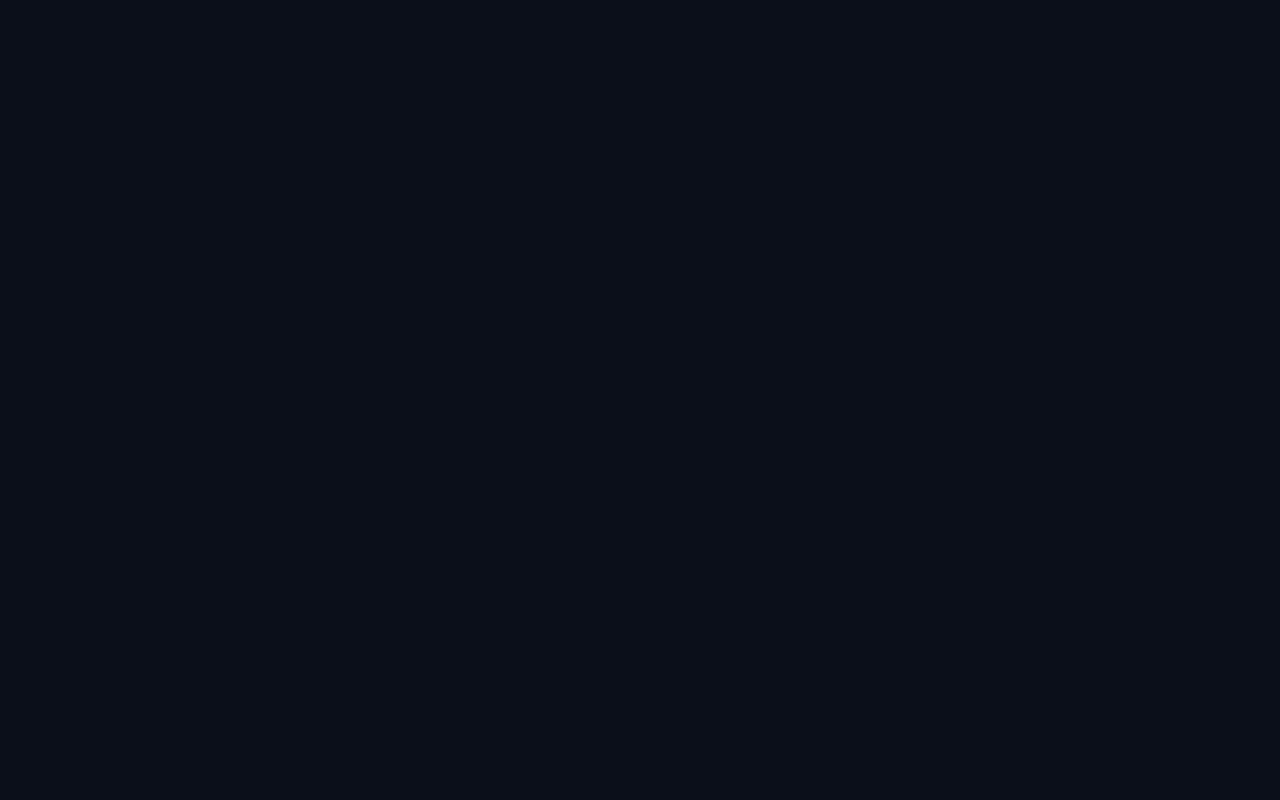
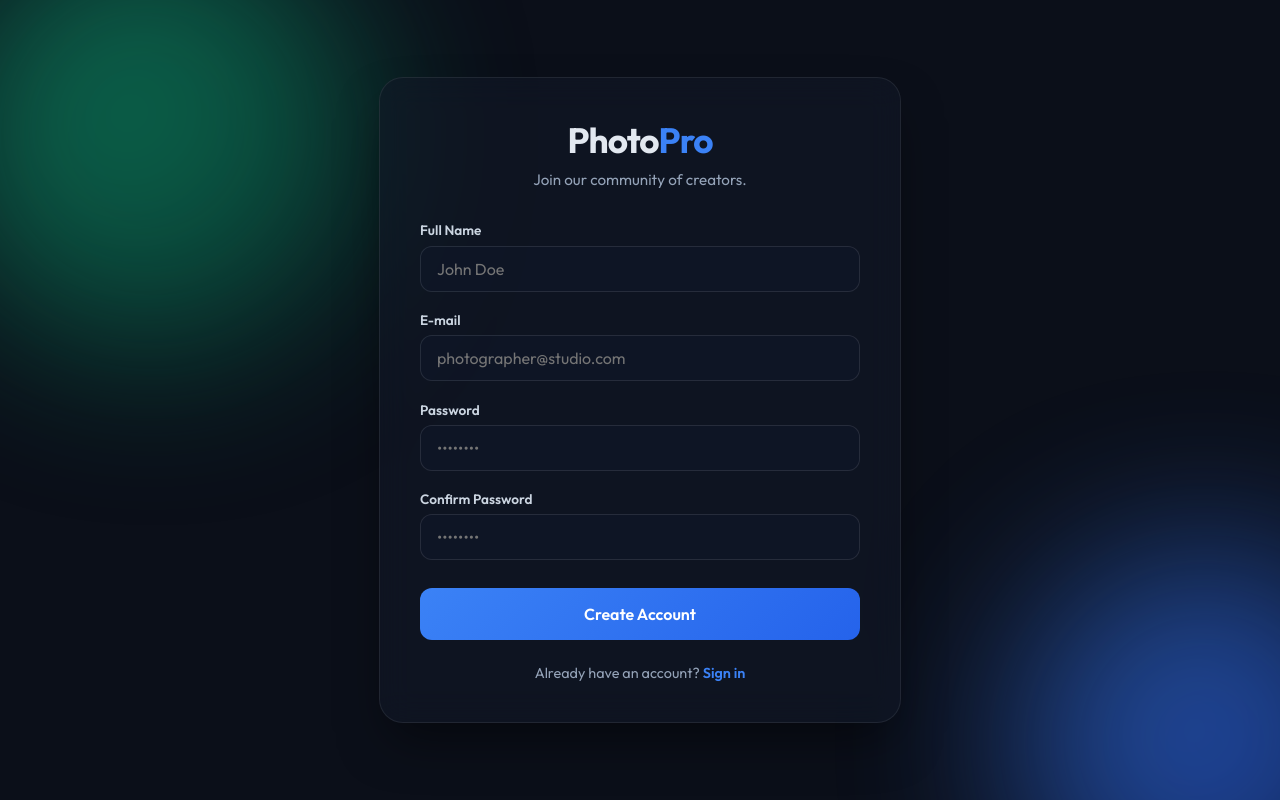
Before and after one commit to ClemDW/AtelierS6, a Vue app in the folder front/: page /register in a window 1280 px wide. Built offline with nearby package versions, Linux system fonts and the light colour scheme; the HTML template or start-up script is replaced by a standard one.

Commit message:
feat: création de compte

```diff
--- a/front/src/stores/auth.ts
+++ b/front/src/stores/auth.ts
@@ -33,6 +33,19 @@ export const useAuthStore = defineStore('auth', () => {
     await fetchUserProfile()
   }
 
+  async function register(name: string, email: string, password?: string) {
+    const response = await api('/auth/register', {
+      method: 'POST',
+      body: { name, email, password }
+    })
+
+    if (response.access_token) {
+      token.value = response.access_token
+      localStorage.setItem('auth_token', response.access_token)
+      await fetchUserProfile()
+    }
+  }
+
   async function fetchUserProfile() {
     try {
       const userData = await api('/me')
@@ -49,5 +62,5 @@ export const useAuthStore = defineStore('auth', () => {
     localStorage.removeItem('auth_token')
   }
 
-  return { token, user, isAuthenticated, login, logout, fetchUserProfile }
+  return { token, user, isAuthenticated, login, register, logout, fetchUserProfile }
 })
--- a/front/src/views/RegisterView.vue
+++ b/front/src/views/RegisterView.vue
@@ -6,4 +6,271 @@ import { useRouter } from 'vue-router'
 const authStore = useAuthStore()
 const router = useRouter()
 
+const name = ref('')
+const email = ref('')
+const password = ref('')
+const confirmPassword = ref('')
+const isLoading = ref(false)
+const errorMessage = ref('')
+
+const handleRegister = async () => {
+  if (password.value !== confirmPassword.value) {
+    errorMessage.value = 'Passwords do not match.'
+    return
+  }
+
+  isLoading.value = true
+  errorMessage.value = ''
+
+  try {
+    // On suppose que ton store a une méthode register
+    await authStore.register(name.value, email.value, password.value, confirmPassword.value)
+    router.push({ name: 'home' })
+  } catch (error) {
+    errorMessage.value = 'Registration failed. This email might already be in use.'
+  } finally {
+    isLoading.value = false
+  }
+}
 </script>
+
+<template>
+  <div class="login-wrapper">
+    <div class="blob blob-1"></div>
+    <div class="blob blob-2"></div>
+
+    <div class="login-card">
+      <div class="card-header">
+        <h1>Photo<span class="highlight">Pro</span></h1>
+        <p>Join our community of creators.</p>
+      </div>
+
+      <form @submit.prevent="handleRegister" class="form-container">
+        <div class="input-group">
+          <label for="name">Full Name</label>
+          <input
+            type="text"
+            id="name"
+            v-model="name"
+            placeholder="John Doe"
+            required
+            :disabled="isLoading"
+          />
+        </div>
+
+        <div class="input-group">
+          <label for="email">E-mail</label>
+          <input
+            type="email"
+            id="email"
+            v-model="email"
+            placeholder="photographer@studio.com"
+            required
+            :disabled="isLoading"
+          />
+        </div>
+
+        <div class="input-group">
+          <label for="password">Password</label>
+          <input
+            type="password"
+            id="password"
+            v-model="password"
+            placeholder="••••••••"
+            required
+            :disabled="isLoading"
+          />
+        </div>
+
+        <div class="input-group">
+          <label for="confirmPassword">Confirm Password</label>
+          <input
+            type="password"
+            id="confirmPassword"
+            v-model="confirmPassword"
+            placeholder="••••••••"
+            required
+            :disabled="isLoading"
+          />
+        </div>
+
+        <p v-if="errorMessage" class="error-text">{{ errorMessage }}</p>
+
+        <button type="submit" class="submit-btn" :disabled="isLoading">
+          {{ isLoading ? 'Creating account...' : 'Create Account' }}
+        </button>
+      </form>
+
+      <div class="card-footer">
+        Already have an account? <RouterLink :to="{ name: 'login' }" class="link">Sign in</RouterLink>
+      </div>
+    </div>
+  </div>
+</template>
+
+<style scoped>
+/* Les styles sont identiques à ton fichier original pour garder la cohérence */
+.login-wrapper {
+  position: relative;
+  display: flex;
+  align-items: center;
+  justify-content: center;
+  min-height: 100vh;
+  width: 100%;
+  background-color: #0b0f19;
+  overflow: hidden;
+  z-index: 1;
+}
+
+.blob {
+  position: absolute;
+  filter: blur(80px);
+  z-index: -1;
+  opacity: 0.6;
+  animation: float 10s infinite ease-in-out alternate;
+}
+
+.blob-1 {
+  width: 400px;
+  height: 400px;
+  background: linear-gradient(135deg, #10b981, #065f46);
+  border-radius: 50%;
+  top: -10%;
+  left: -5%;
+}
+
+.blob-2 {
+  width: 350px;
+  height: 350px;
+  background: linear-gradient(135deg, #3b82f6, #1d4ed8);
+  border-radius: 50%;
+  bottom: -10%;
+  right: -5%;
+  animation-delay: -5s;
+}
+
+@keyframes float {
+  0% { transform: translate(0, 0) scale(1); }
+  100% { transform: translate(40px, 40px) scale(1.1); }
+}
+
+.login-card {
+  background: rgba(17, 24, 39, 0.6);
+  backdrop-filter: blur(16px);
+  -webkit-backdrop-filter: blur(16px);
+  border: 1px solid rgba(255, 255, 255, 0.08);
+  border-radius: 24px;
+  padding: 2.5rem; /* Légèrement réduit pour compenser les champs en plus */
+  width: 100%;
+  max-width: 440px;
+  box-shadow: 0 25px 50px -12px rgba(0, 0, 0, 0.5);
+  animation: slideUp 0.6s cubic-bezier(0.16, 1, 0.3, 1);
+}
+
+@keyframes slideUp {
+  from { opacity: 0; transform: translateY(30px); }
+  to { opacity: 1; transform: translateY(0); }
+}
+
+.card-header {
+  text-align: center;
+  margin-bottom: 2rem;
+}
+
+.card-header h1 {
+  font-size: 2.2rem;
+  margin: 0;
+  font-weight: 700;
+  letter-spacing: -1px;
+}
+
+.highlight {
+  color: #3b82f6;
+}
+
+.card-header p {
+  color: #94a3b8;
+  margin-top: 0.5rem;
+  font-size: 0.95rem;
+}
+
+.form-container {
+  display: flex;
+  flex-direction: column;
+  gap: 1.2rem;
+}
+
+.input-group {
+  display: flex;
+  flex-direction: column;
+  gap: 0.4rem;
+}
+
+.input-group label {
+  font-size: 0.85rem;
+  font-weight: 600;
+  color: #cbd5e1;
+}
+
+.input-group input {
+  padding: 0.75rem 1rem;
+  border-radius: 12px;
+  border: 1px solid rgba(255, 255, 255, 0.1);
+  background: rgba(15, 23, 42, 0.5);
+  color: #f8fafc;
+  font-size: 1rem;
+  font-family: inherit;
+  transition: all 0.3s ease;
+  outline: none;
+}
+
+.input-group input:focus {
+  border-color: #3b82f6;
+  background: rgba(15, 23, 42, 0.8);
+  box-shadow: 0 0 0 4px rgba(59, 130, 246, 0.15);
+}
+
+.error-text {
+  color: #ef4444;
+  font-size: 0.875rem;
+  margin: 0;
+  text-align: center;
+}
+
+.submit-btn {
+  margin-top: 0.5rem;
+  padding: 1rem;
+  border-radius: 12px;
+  border: none;
+  background: linear-gradient(135deg, #3b82f6, #2563eb);
+  color: #ffffff;
+  font-size: 1rem;
+  font-weight: 600;
+  font-family: inherit;
+  cursor: pointer;
+  transition: transform 0.2s, box-shadow 0.2s;
+}
+
+.submit-btn:hover:not(:disabled) {
+  transform: translateY(-2px);
+  box-shadow: 0 10px 20px -10px rgba(59, 130, 246, 0.7);
+}
+
+.card-footer {
+  margin-top: 1.5rem;
+  text-align: center;
+  color: #94a3b8;
+  font-size: 0.9rem;
+}
+
+.link {
+  color: #3b82f6;
+  text-decoration: none;
+  font-weight: 600;
+}
+
+.link:hover {
+  color: #60a5fa;
+  text-decoration: underline;
+}
+</style>
```
Also changed, not shown: 2 other files (tests, documents, lock files or other folders).
